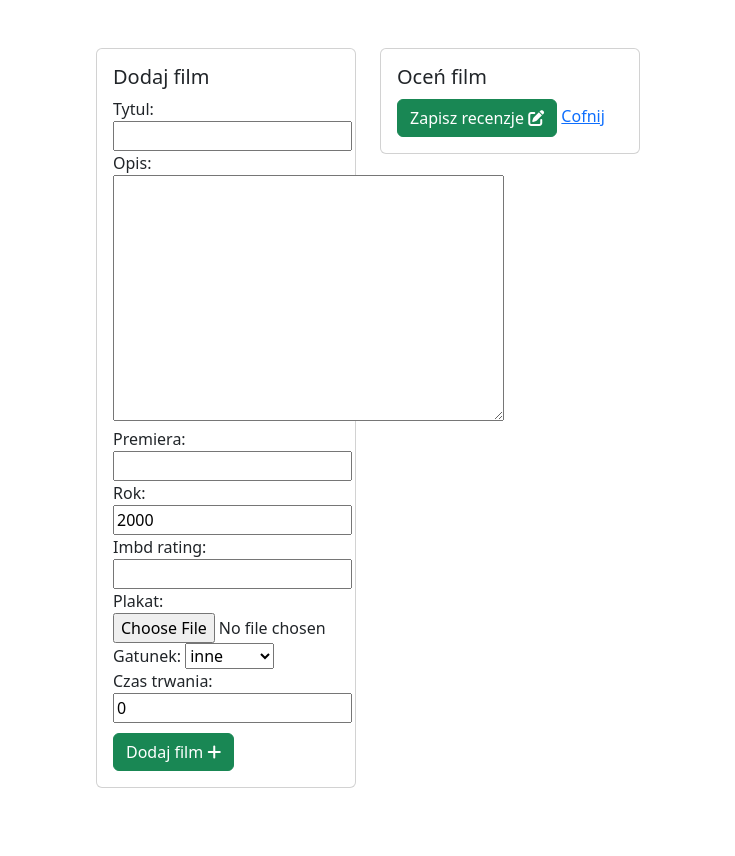
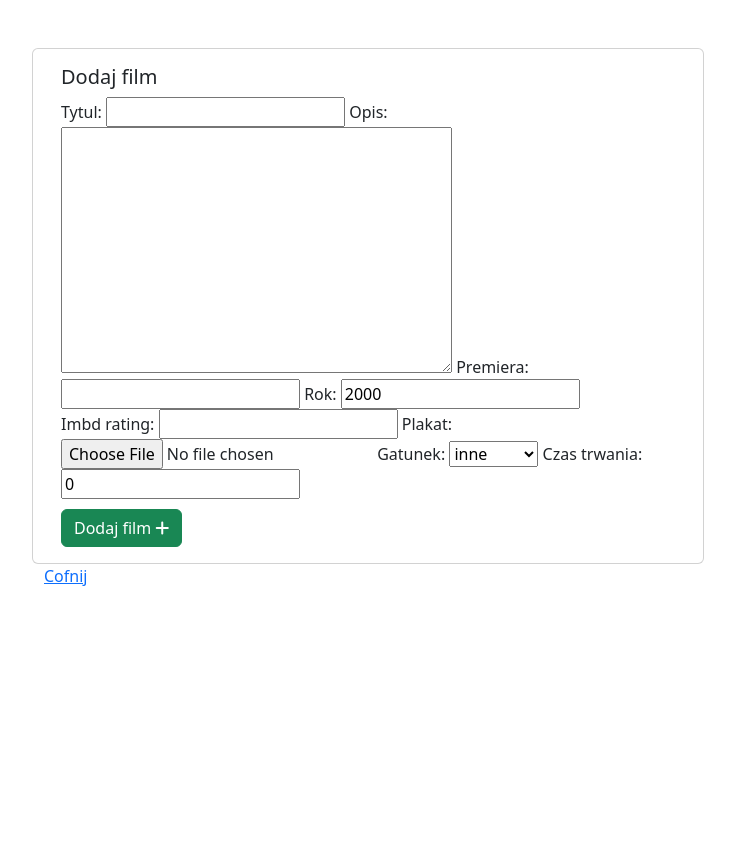
Before and after one commit to roliroli76/Filmy-django, a Django app: page /filmy/nowy/ in a window 1280 px wide. Shown: the whole page, without its empty margins (272-1007 px from the left). After the commit the page ends 586 px from the top, so only its background shows below. Run offline with Django 4.2, Linux system fonts and the light colour scheme; a user stored in the database is signed in; some libraries are stand-ins or nearby versions.

Commit message:
Avg jest super

```diff
--- a/filmyweb/views.py
+++ b/filmyweb/views.py
@@ -5,13 +5,15 @@ from .forms import FilmForm, FilmFormExtra, OcenaForm
 from django.contrib.auth.decorators import login_required
 from django.shortcuts import render, redirect
 from django.contrib.auth.forms import UserCreationForm
+from django.db.models import Avg
 # Create your views here.
 
 
 def wszystkie_filmy(request):
-    wszystkie = Film.objects.all()
-    recenzje = Ocena.objects.all()
-    return render(request, 'filmy.html', {'filmy': wszystkie, 'recenzje': recenzje})
+    filmy = Film.objects.all()
+    oceny = Ocena.objects.values('film').annotate(srednia_ocen=Avg('gwiazdki'))
+    context = {'filmy': filmy, 'oceny': oceny}
+    return render(request, 'filmy.html', context)
 
 def register(request):
     if request.method == 'POST':
--- a/templates/film_form.html
+++ b/templates/film_form.html
@@ -11,14 +11,10 @@
     </style>
 
     <div class="row">
-        <div class="col-lg-6">
-            <div class="card custom-card">
+        {% if czy_nowy %}
+            <div class="card" style="width: 42rem;">
                 <div class="card-body">
-                    {% if czy_nowy %}
                     <h5 class="card-title">Dodaj film</h5>
-                    {% else %}
-                        <h5 class="card-title">Edytuj film</h5>
-                    {% endif %}
 
                     <form method="post" enctype="multipart/form-data">
                         {% csrf_token %}
@@ -26,15 +22,32 @@
                         {{ form_extra|bootstrap }}
 
                         <div style="margin-top: 10px;">
-                            {% if czy_nowy %}
                             <button type="submit" class="btn btn-success">Dodaj film <i class="fa-solid fa-plus"></i></button>
-                            {% else %}
-                                <button type="submit" class="btn btn-success">Zapisz zmiany <i class="fa-solid fa-pen-to-square"></i></button>
-                            {% endif %}
                         </div>
                     </form>
                 </div>
             </div>
+        {% else %}
+            <div class="col-lg-6">
+                <div class="card custom-card">
+                    <div class="card-body">
+                        <h5 class="card-title">{% if czy_nowy %}Dodaj film{% else %}Edytuj film{% endif %}</h5>
+
+                        <form method="post" enctype="multipart/form-data">
+                            {% csrf_token %}
+                            {{ form|bootstrap }}
+                            {{ form_extra|bootstrap }}
+
+                            <div style="margin-top: 10px;">
+                                <button type="submit" class="btn btn-success">
+                                    {% if czy_nowy %}Dodaj film{% else %}Zapisz zmiany{% endif %}
+                                    <i class="fa-solid fa-pen-to-square"></i>
+                                </button>
+                            </div>
+                        </form>
+                    </div>
+                </div>
+
             </div>
             <div class="col-lg-6">
                 <div class="card custom-card">
@@ -54,11 +67,13 @@
                                     <p> Recenzja: {{ ocena.recenzja }}</p>
                                 {% endfor %}
 
-                            <a href="{% url 'wszystkie_filmy' %}">Cofnij</a>
                             </div>
                         </form>
                     </div>
                 </div>
             </div>
+        {% endif %}
+    <a href="{% url 'wszystkie_filmy' %}">Cofnij</a>
     </div>
+
 {% endblock %}
```
Also changed, not shown: templates/filmy.html (+8 -6 lines), db.sqlite3. Lines whose indentation alone changed are shown as unchanged.
